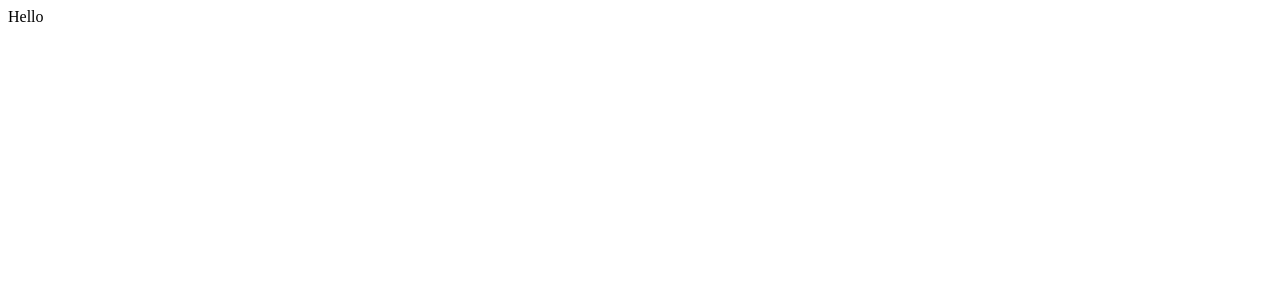
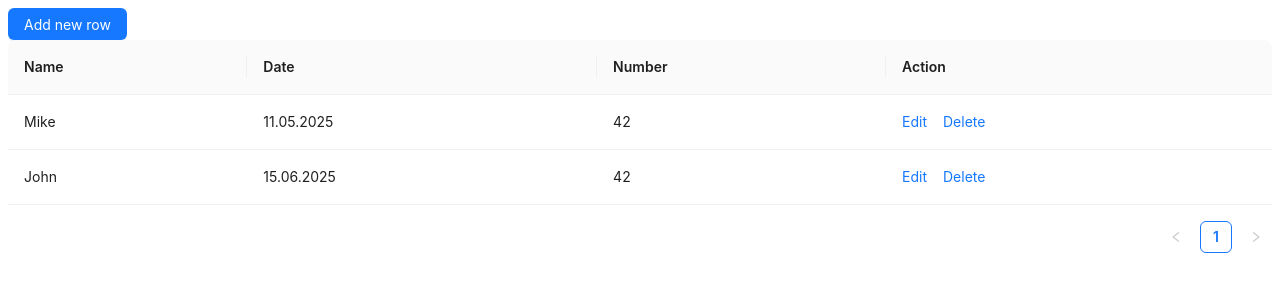
Before and after one commit to GSasha9/test_case, a React (Vite) app in the folder react-ts/: page / in a window 1280 px wide. Shown: the top 300 px of the page. Built offline with nearby package versions, Linux system fonts and the light colour scheme.

Commit message:
feat: add form and table components

```diff
--- a/react-ts/src/App.tsx
+++ b/react-ts/src/App.tsx
@@ -1,5 +1,22 @@
+import MainTable from './components/table/main-table';
+import { Button } from 'antd';
+import { useState } from 'react';
+
 function App() {
-  return <div>Hello</div>;
+  const [isModalOpen, setIsModalOpen] = useState(false);
+
+  const handleButton = () => {
+    setIsModalOpen(true);
+  };
+  return (
+    <main>
+      <Button type="primary" onClick={handleButton}>
+        {' '}
+        Add new row{' '}
+      </Button>
+      <MainTable isOpen={isModalOpen} onClose={() => setIsModalOpen(false)} />
+    </main>
+  );
 }
 
 export default App;
--- /dev/null
+++ b/react-ts/src/components/form/modal-form.tsx
@@ -0,0 +1,53 @@
+import { Button, Form, Input } from 'antd';
+
+export type FieldType = {
+  name: string;
+  date: string;
+  number: number;
+};
+
+interface ModalFormProps {
+  onSubmit: (values: FieldType) => void;
+}
+
+const ModalForm = ({ onSubmit }: ModalFormProps) => {
+  const [form] = Form.useForm();
+
+  return (
+    <Form
+      form={form}
+      name="modal_form"
+      onFinish={(values) => {
+        onSubmit(values);
+        form.resetFields();
+      }}
+    >
+      <Form.Item<FieldType>
+        label="name"
+        name="name"
+        rules={[{ required: true, message: 'Please input your username!' }]}
+      >
+        <Input />
+      </Form.Item>
+      <Form.Item<FieldType>
+        label="date"
+        name="date"
+        rules={[{ required: true, message: 'Please input date!' }]}
+      >
+        <Input />
+      </Form.Item>
+      <Form.Item<FieldType>
+        label="number"
+        name="number"
+        rules={[{ required: true, message: 'Please input number!' }]}
+      >
+        <Input />
+      </Form.Item>
+      <Button type="default" htmlType="submit">
+        add
+      </Button>
+    </Form>
+  );
+};
+
+export default ModalForm;
--- /dev/null
+++ b/react-ts/src/components/table/main-table.tsx
@@ -0,0 +1,84 @@
+import { Table, Space, Modal } from 'antd';
+import type { TableProps } from 'antd';
+import { useState } from 'react';
+import ModalForm from '../form/modal-form';
+
+interface DataType {
+  key: string;
+  name: string;
+  date: string;
+  number: number;
+}
+
+const dataSource: DataType[] = [
+  {
+    key: '1',
+    name: 'Mike',
+    date: '11.05.2025',
+    number: 42,
+  },
+  {
+    key: '2',
+    name: 'John',
+    date: '15.06.2025',
+    number: 42,
+  },
+];
+
+const columns: TableProps<DataType>['columns'] = [
+  {
+    title: 'Name',
+    dataIndex: 'name',
+    key: 'name',
+  },
+  {
+    title: 'Date',
+    dataIndex: 'date',
+    key: 'date',
+  },
+  {
+    title: 'Number',
+    dataIndex: 'number',
+    key: 'number',
+  },
+  {
+    title: 'Action',
+    key: 'action',
+    render: () => (
+      <Space size="middle">
+        <a>Edit</a>
+        <a>Delete</a>
+      </Space>
+    ),
+  },
+];
+
+interface MainTableProps {
+  isOpen: boolean;
+  onClose: () => void;
+}
+
+const MainTable = ({ isOpen, onClose }: MainTableProps) => {
+  const [tableData, setTableData] = useState(dataSource);
+
+  console.log(tableData);
+
+  return (
+    <>
+      <Table<DataType> dataSource={tableData} columns={columns} />
+      <Modal open={isOpen} onCancel={onClose} footer={null}>
+        <ModalForm
+          onSubmit={(values) => {
+            setTableData([
+              ...tableData,
+              { key: Date.now().toString(), ...values },
+            ]);
+            onClose();
+          }}
+        />
+      </Modal>
+    </>
+  );
+};
+
+export default MainTable;
```
Also changed, not shown: react-ts/package.json (+6 -3 lines), 2 other files (tests, documents, lock files or other folders).
